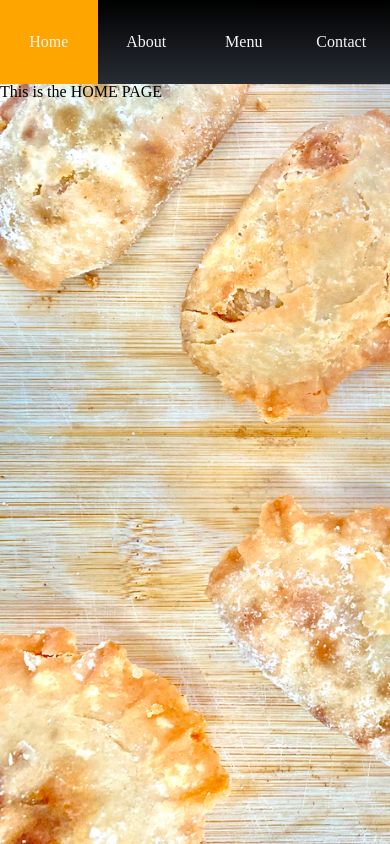
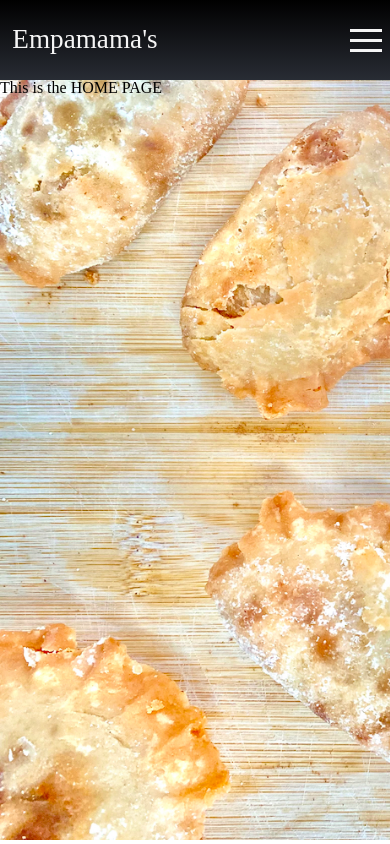
Before and after one commit to empamamav3/empamamav3-front-end, a React (Create React App) app in the folder empamamav3-frontend/: page / in a window 390 px wide. Built offline with nearby package versions, Linux system fonts and the light colour scheme.

Commit message:
Navbar changes to hamburger menu when smin width is 800px or smaller

```diff
--- a/empamamav3-frontend/package.json
+++ b/empamamav3-frontend/package.json
@@ -6,6 +6,7 @@
     "@testing-library/jest-dom": "^5.14.1",
     "@testing-library/react": "^11.2.7",
     "@testing-library/user-event": "^12.8.3",
+    "hamburger-react": "^2.4.1",
     "react": "^17.0.2",
     "react-dom": "^17.0.2",
     "react-scripts": "4.0.3",
--- a/empamamav3-frontend/src/App.css
+++ b/empamamav3-frontend/src/App.css
@@ -47,9 +47,86 @@ table {
 	border-spacing: 0;
 }
 
+/* Text Styles */
+
+@import url('https://fonts.googleapis.com/css2?family=Assistant:wght@200&family=Lobster&display=swap');
+
 /* Navbar */
 
 .navbar {
+  /* border: 2px solid red; */
+  display: flex;
+  height: 80px;
+  background-image: linear-gradient( black, #282c34);
+  color: whitesmoke;
+}
+
+.navLogo {
+  /* border: 2px solid blue; */
+  display: flex;
+  width: 25%;
+  justify-content: space-between;
+  align-items: center;
+  font-family: 'Lobster', cursive;
+  font-size: 170%;
+}
+
+.navLogo h2 {
+  padding: 0 0 0 7%;
+}
+
+.navLinks {
+  /* border: 2px solid purple; */
+  display: flex;
+  width: 75%;
+  justify-content: flex-end;
+  align-items: center;
+}
+
+.navLinks a {
+  /* border: 2px solid brown; */
+  display: flex;
+  color: whitesmoke;
+  text-decoration: none;
+  transition: .3s;
+  height: 80px;
+  align-items: center;
+  padding: 0 4% 0 4%;
+  font-family: 'Assistant', sans-serif;
+  font-size: 1.2rem;
+}
+
+a:hover {
+  background-color: orange;
+}
+
+.hamburgerIconContainer {
+  /* border: 2px solid green; */
+  display: flex;
+  width: 75%;
+  justify-content: flex-end;
+  align-items: center;
+}
+
+@media (min-width: 801px) {
+  .hamburgerIconContainer {
+    display: none;
+  }
+}
+@media (max-width: 800px) {
+  .navLogo {
+    width: 45%;
+  }
+  .navLinks {
+    display: none;
+  }
+  .hamburgerIconContainer {
+    display: flex;
+    width: 55%;
+  }
+}
+
+/* .navbar {
   display: flex;
   height: 10vh;
   width: 100%;
@@ -57,6 +134,17 @@ table {
   justify-content: space-around;
   color: whitesmoke;
   align-items: center;
+}
+
+.navLogo {
+  justify-content: left;
+}
+
+.navLinks {
+  display: flex;
+  height: 10vh;
+  width: 100%;
+  color: whitesmoke;
 }
 
 a {
@@ -74,40 +162,19 @@ a:hover {
   background-color: orange;
 }
 
-/* .homeLink {
-  display: flex;
-  align-items: center;
-  border: 2px solid red;
-  width: 15%;
-  height: 10vh;
-  transition: .3s;
+.hamburgerIcon {
+  margin: 0 0 0 85%
 }
 
-.aboutLink {
-  display: flex;
-  align-items: center;
-  border: 2px solid red;
-  width: 15%;
-  height: 10vh;
-  transition: .3s;
+@media (min-width: 801px) {
+  .hamburgerIcon {
+    display: none;
+  }
 }
-
-.menuLink {
-  display: flex;
-  align-items: center;
-  border: 2px solid red;
-  width: 15%;
-  height: 10vh;
-  transition: .3s;
-}
-
-.contactLink {
-  display: flex;
-  align-items: center;
-  border: 2px solid red;
-  width: 15%;
-  height: 10vh;
-  transition: .3s;
+@media (max-width: 800px) {
+  .navLinks {
+    display: none;
+  }
 } */
 
 /* Homepage */
--- a/empamamav3-frontend/src/components/NavBar.js
+++ b/empamamav3-frontend/src/components/NavBar.js
@@ -1,12 +1,21 @@
 import { Link } from 'react-router-dom'
+import Hamburger from 'hamburger-react'
 
 export default function Navbar () {
     return (
         <nav className='navbar'>
-            <Link to='/'>Home</Link>
-            <Link to='/about'>About</Link>
-            <Link to='/menu'>Menu</Link>
-            <Link to='/contact'>Contact</Link>
+            <div className='navLogo'>
+              <h2>Empamama's</h2>
+            </div>
+            <div className='navLinks'>
+                <Link to='/'>Home</Link>
+                <Link to='/about'>About</Link>
+                <Link to='/menu'>Menu</Link>
+                <Link to='/contact'>Contact</Link>
+            </div>
+            <div className='hamburgerIconContainer'>
+                <Hamburger className='hamburgerIcon'></Hamburger>
+            </div>
         </nav>
     )
 }
```
Also changed, not shown: 1 other file (tests, documents, lock files or other folders).
